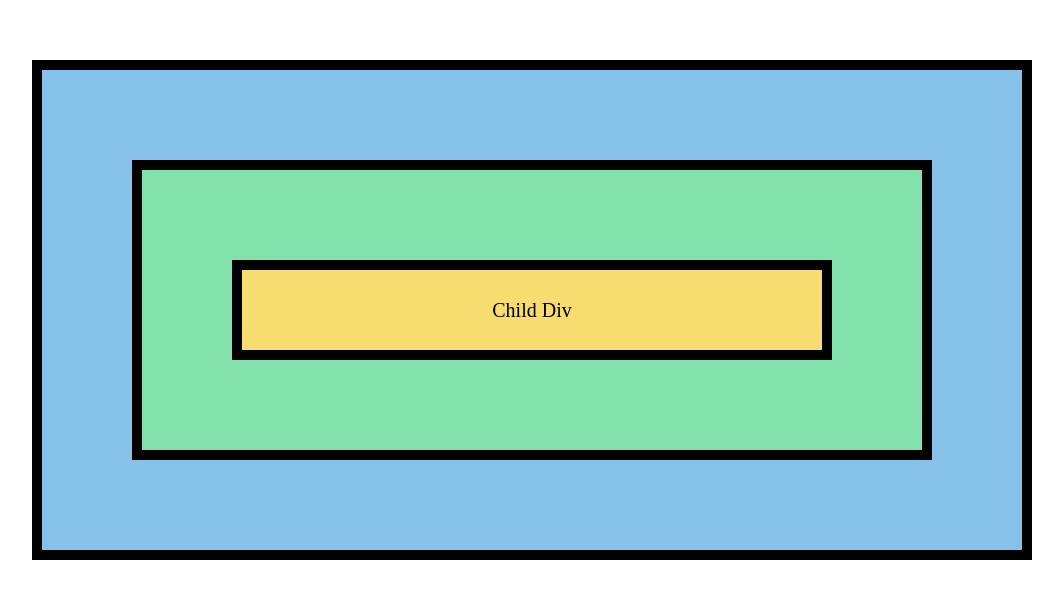
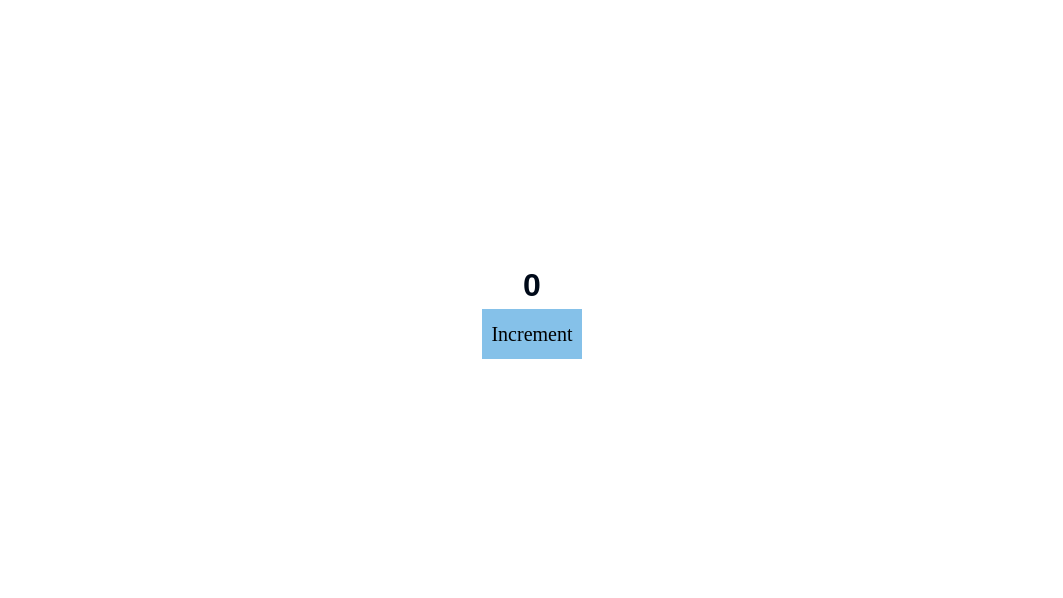
Before and after one commit to kanganamaheshwari0-cmd/react-project, a React (Vite) app in the folder react-project/: page / in a window 1280 px wide. Shown: the part 106-704 px from the top of the page, without its empty margins (108-1171 px from the left). Built offline with nearby package versions, Linux system fonts and the light colour scheme.

Commit message:
React States

```diff
--- a/react-project/src/App.jsx
+++ b/react-project/src/App.jsx
@@ -359,12 +359,14 @@
 
 // import NetflixSeries from "./components/NetflixSeries";
 // import "./components/Netflix.css";
-import './components/Netflix.module.css'
+// import './components/Netflix.module.css'
 import React from 'react'
 // import EventHandling from "./components/EventHandling";
 // import EventProps from './components/EventProps';
-import EventPropagation from './components/EventPropagation';
+// import EventPropagation from './components/EventPropagation';
 // import Profile from "./components/Profile";
+import "./components/EV.css"
+import State from './components/hooks/State';
 
 const App = () => {
   return (
@@ -373,7 +375,8 @@
   {/* <NetflixSeries/> */}
   {/* <EventHandling/> */}
   {/* <EventProps /> */}
-  <EventPropagation/>
+  {/* <EventPropagation/> */}
+  <State/>
   </section>
   // <Profile/>
   );
--- a/react-project/src/components/EV.css
+++ b/react-project/src/components/EV.css
@@ -1,20 +1,31 @@
 .main-div {
+    width: 100%;
     height: 80vh;
-    width: 100%;
     display: flex;
     flex-direction: column;
     justify-content: center;
     align-items: center;
-}
+
+ }
+
+/* .main-div {
+    min-height: 100vh;
+    display: flex;
+    flex-direction: column;
+    justify-content: center;
+    align-items: center;
+    gap: 15px;
+} */
 
  .g-div {
-    width: 100rem;
-    height: 50rem;
-    border: 1rem solid #000;
+    width: 10rem;
+    height: 5rem;
+    /* border: 1rem solid #000; */
     background-color: #85c1e9;
     display: flex;
     justify-content: center;
     align-items: center;
+    font-size: 20px;
 }
 
  .p-div {
--- /dev/null
+++ b/react-project/src/components/hooks/State.jsx
@@ -0,0 +1,29 @@
+import { useState } from "react";
+
+import "../EV.css";
+
+const State = () => {
+    // let value = 0;
+    // const handleButtonClick = () => {
+    //     value++;
+    //     console.log(value);
+    // }
+    console.log(useState());
+    const [count, setCount] = useState(0);
+    const handleButtonClick = () => {
+        setCount(() => count + 1)
+    }
+    // console.log(count)
+    return (
+        <>
+        <section className="main-div">
+        <h1>{count}</h1>
+        <button className="g-div" onClick={handleButtonClick}>Increment</button>
+        </section>
+        </>
+
+    );
+};
+
+
+export default State
```
